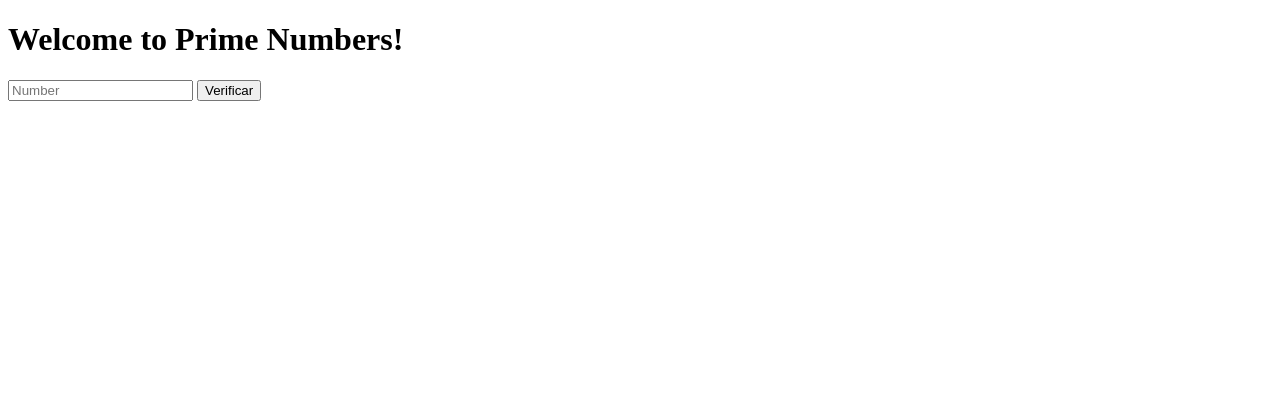
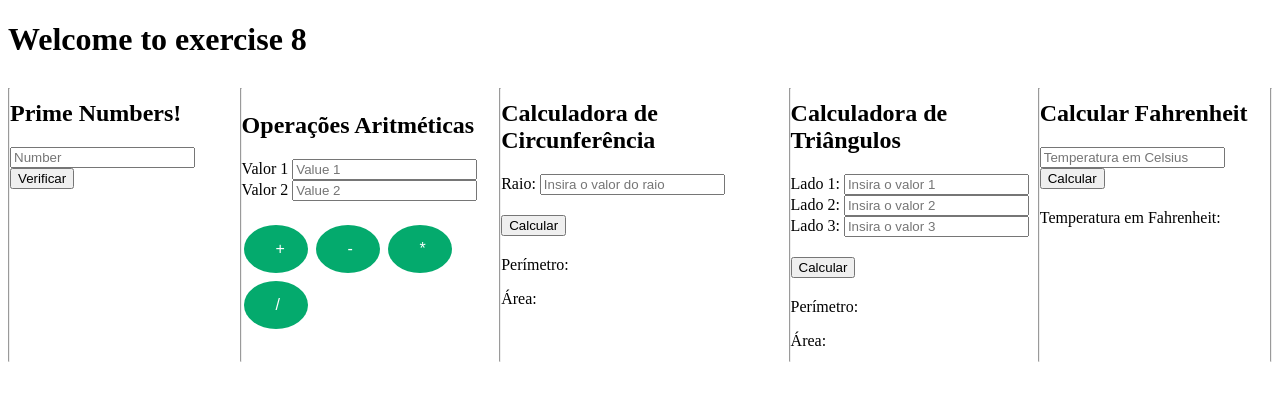
Before and after one commit to vanessappereira/U5414, a plain HTML site: page html - exercicio 8/index.html in a window 1280 px wide. Drawn offline with Linux system fonts and the light colour scheme.

Commit message:
Add exercises 8

```diff
--- a/html - exercicio 8/index.html
+++ b/html - exercicio 8/index.html
@@ -4,21 +4,95 @@
 <head>
     <meta charset="UTF-8">
     <meta name="viewport" content="width=device-width, initial-scale=1.0">
+    <link rel="stylesheet" href="styles.css">
     <title>Javascript</title>
 </head>
 
 <body>
+    <h1>Welcome to exercise 8 </h1>
+    <main>
+        <hr>
+        <div>
+            <h2>Prime Numbers!</h2>
 
-    <main>
-        <h1>Welcome to Prime Numbers! </h1>
+            <div class="buttones">
+                <!-- Input for number -->
+                <input type="text" id="number" placeholder="Number">
+                <button type="button" onclick="isPrime()"> Verificar </button>
+            </div>
+            <div class="resultconfigs">
+                <p id="result"></p>
+            </div>
+        </div>
+        <hr>
+        <div class="opArit">
+            <h2> Operações Aritméticas </h2>
+            <!-- Input for number -->
+            Valor 1 <input type="text" id="number1" placeholder="Value 1">
+            <br />
+            Valor 2 <input type="text" id="number2" placeholder="Value 2">
 
-        <!-- Input for number -->
-        <input type="text" id="number" placeholder="Number">
-        <button type="button" onclick="isPrime()"> Verificar </button>
-        <p id="result"></p>
+            <div class="buttones">
+                <button class="button" type="button" onclick="sum()">+</button>
+                <button class="button" type="button" onclick="sub()">-</button>
+                <button class="button" type="button" onclick="multi()">*</button>
+                <button class="button" type="button" onclick="div()">/</button>
+            </div>
+            <div class="resultconfigs">
+                <p id="resultOp"></p>
+            </div>
+        </div>
+        <hr>
+        <div>
+            <h2>Calculadora de Circunferência</h2>
 
+            <label for="radius">Raio:</label>
+            <input type="number" id="radius" placeholder="Insira o valor do raio">
+            <div class="buttones">
+                <button onclick="calcCircunferencia()">Calcular</button>
+            </div>
+            <div class="resultconfigs">
+                <p id="perimeter">Perímetro: </p>
+                <p id="area">Área: </p>
+            </div>
+        </div>
+        <hr>
+        <div>
+            <h2>Calculadora de Triângulos </h2>
+
+            <label for="side1">Lado 1:</label>
+            <input type="number" id="lado1" placeholder="Insira o valor 1">
+            <br />
+
+            <label for="side2">Lado 2:</label>
+            <input type="number" id="lado2" placeholder="Insira o valor 2">
+            <br />
+
+            <label for="side1">Lado 3:</label>
+            <input type="number" id="lado3" placeholder="Insira o valor 3">
+            <div class="buttones">
+                <button onclick="calcPerimetro()">Calcular</button>
+            </div>
+            <div class="resultconfigs">
+                <p id="perimeterTriangulo">Perímetro: </p>
+                <p id="areaTriangulo">Área: </p>
+            </div>
+        </div>
+        <hr>
+        <div>
+            <h2>Calcular Fahrenheit</h2>
+
+            <div class="buttones">
+                <!-- Input for number -->
+                <input type="text" id="celsius" placeholder="Temperatura em Celsius">
+                <button type="button" onclick="isItHot()"> Calcular </button>
+            </div>
+            <div class="resultconfigs">
+                <p id="resultFah">Temperatura em Fahrenheit: </p>
+            </div>
+        </div>
+        <hr>
     </main>
-
 </body>
 <script src="index.js" charset="utf-8"></script>
 
--- a/html - exercicio 8/index.js
+++ b/html - exercicio 8/index.js
@@ -12,3 +12,75 @@ function isPrime() {
         document.getElementById("result").innerHTML = "The number is not prime";
     }
 }
+function sum() {
+    var n1 = 0, n2 = 0, r = 0;
+    n1 = parseInt(document.getElementById('number1').value);
+    n2 = parseInt(document.getElementById('number2').value);
+    r = n1 + n2;
+    document.getElementById('resultOp').innerText = r;
+}
+function sub() {
+    var n1 = 0, n2 = 0, r = 0;
+    n1 = parseInt(document.getElementById('number1').value);
+    n2 = parseInt(document.getElementById('number2').value);
+    r = n1 - n2;
+    document.getElementById('resultOp').innerText = r;
+}
+function multi() {
+    var n1 = 0, n2 = 0, r = 0;
+    n1 = parseInt(document.getElementById('number1').value);
+    n2 = parseInt(document.getElementById('number2').value);
+    r = n1 * n2;
+    document.getElementById('resultOp').innerText = r;
+}
+function div() {
+    var n1 = 0, n2 = 0, r = 0;
+    n1 = parseInt(document.getElementById('number1').value);
+    n2 = parseInt(document.getElementById('number2').value);
+    r = n1 / n2;
+    document.getElementById('resultOp').innerText = r;
+}
+function calcCircunferencia() {
+    var raio = document.getElementById('radius').value;
+    if (raio <= 0 || isNaN(raio)) {
+        alert('Por favor, insira um valor de raio válido!');
+        return;
+    }
+    raio = parseFloat(raio);
+    var perimetro = 2 * Math.PI * raio;
+    var area = Math.PI * raio * raio;
+
+    document.getElementById('perimeter').textContent = 'Perímetro: ' + perimetro.toFixed(2);
+    document.getElementById('area').textContent = 'Área: ' + area.toFixed(2);
+}
+function calcPerimetro() {
+    var lado1 = document.getElementById('lado1').value;
+    var lado2 = document.getElementById('lado2').value;
+    var lado3 = document.getElementById('lado3').value;
+
+    if (lado1 <= 0 || lado2 <= 0 || lado3 <= 0 || isNaN(lado1) || isNaN(lado2) || isNaN(lado3)) {
+        alert('Por favor, insira um valor de lado válido!');
+    }
+    else {
+        lado1 = parseFloat(lado1);
+        lado2 = parseFloat(lado2);
+        lado3 = parseFloat(lado3);
+
+        var perimetro = lado1 + lado2 + lado3;
+
+        var area = (lado1 + lado2 + lado3) / 2;
+
+        document.getElementById('perimeterTriangulo').textContent = 'Perímetro: ' + perimetro.toFixed(2);
+        document.getElementById('areaTriangulo').textContent = 'Área: ' + area.toFixed(2);
+    }
+}
+function isItHot() {
+    var celsius = document.getElementById('celsius').value;
+    if (celsius <= 0 || isNaN(celsius)) {
+        alert('Por favor, insira um valor de temperatura válido!');
+    }
+    else {
+        var fah = celsius * (9 / 5) + 32;
+        document.getElementById('resultFah').textContent = 'Temperatura em Fahrenheit: ' + fah.toFixed(2);
+    }
+}
--- /dev/null
+++ b/html - exercicio 8/styles.css
@@ -0,0 +1,37 @@
+main {
+    display: flex;
+}
+
+.button {
+    background-color: #04AA6D;
+    border: none;
+    color: white;
+    padding: 15px 32px;
+    text-align: center;
+    text-decoration: none;
+    display: inline-block;
+    margin: 4px 2px;
+    cursor: pointer;
+    font-size: 12px;
+    border-radius: 50%;
+    width: 50px;
+    font-size: medium;
+}
+
+.button:hover {
+    background-color: #a15de0;
+    color: rgb(233, 236, 15);
+}
+
+.opArit {
+    margin-top: 12px;
+}
+
+.buttones {
+    margin-top: 20px;
+}
+
+.resultconfigs {
+    margin-top: 20px;
+    margin-bottom: 20px;
+}
```
